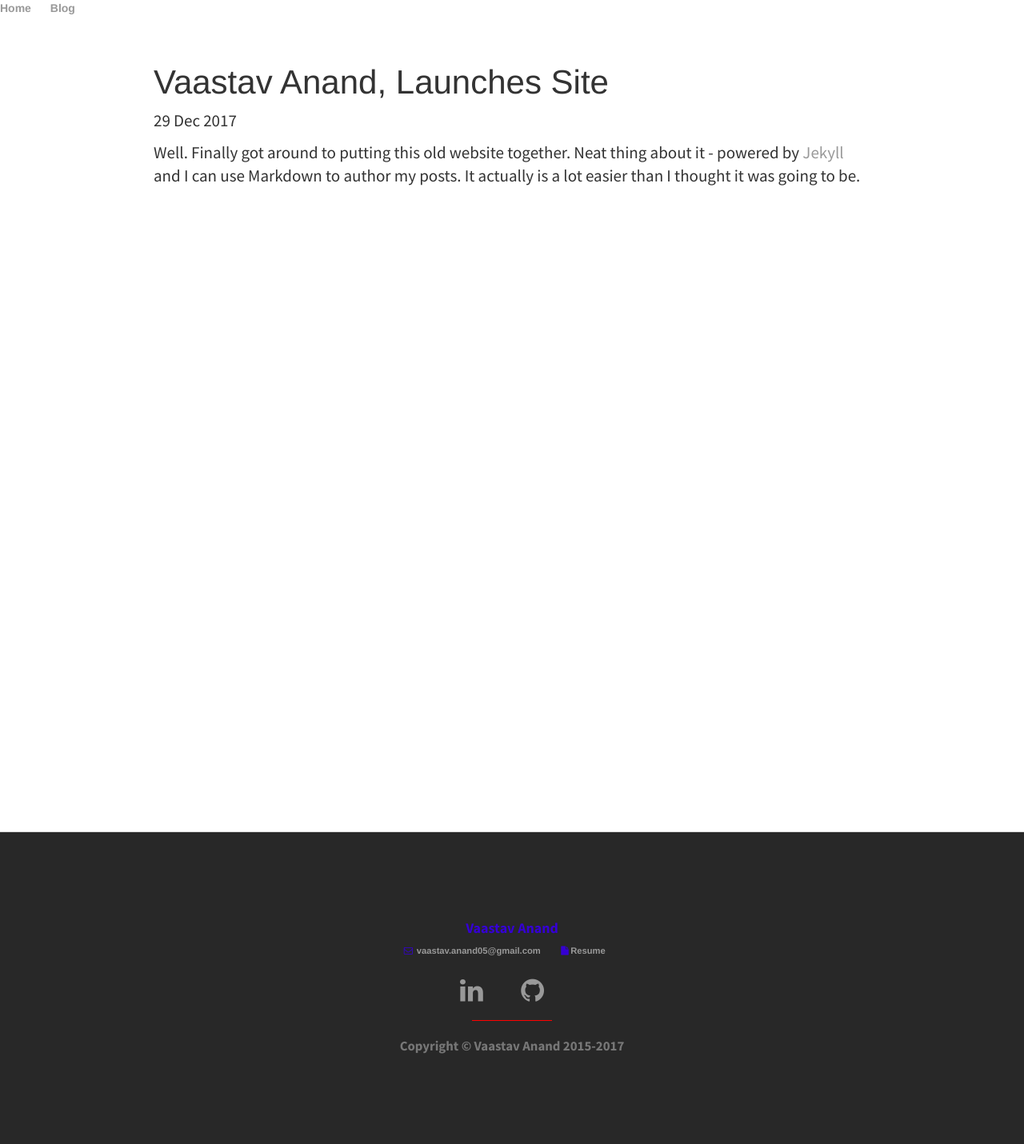
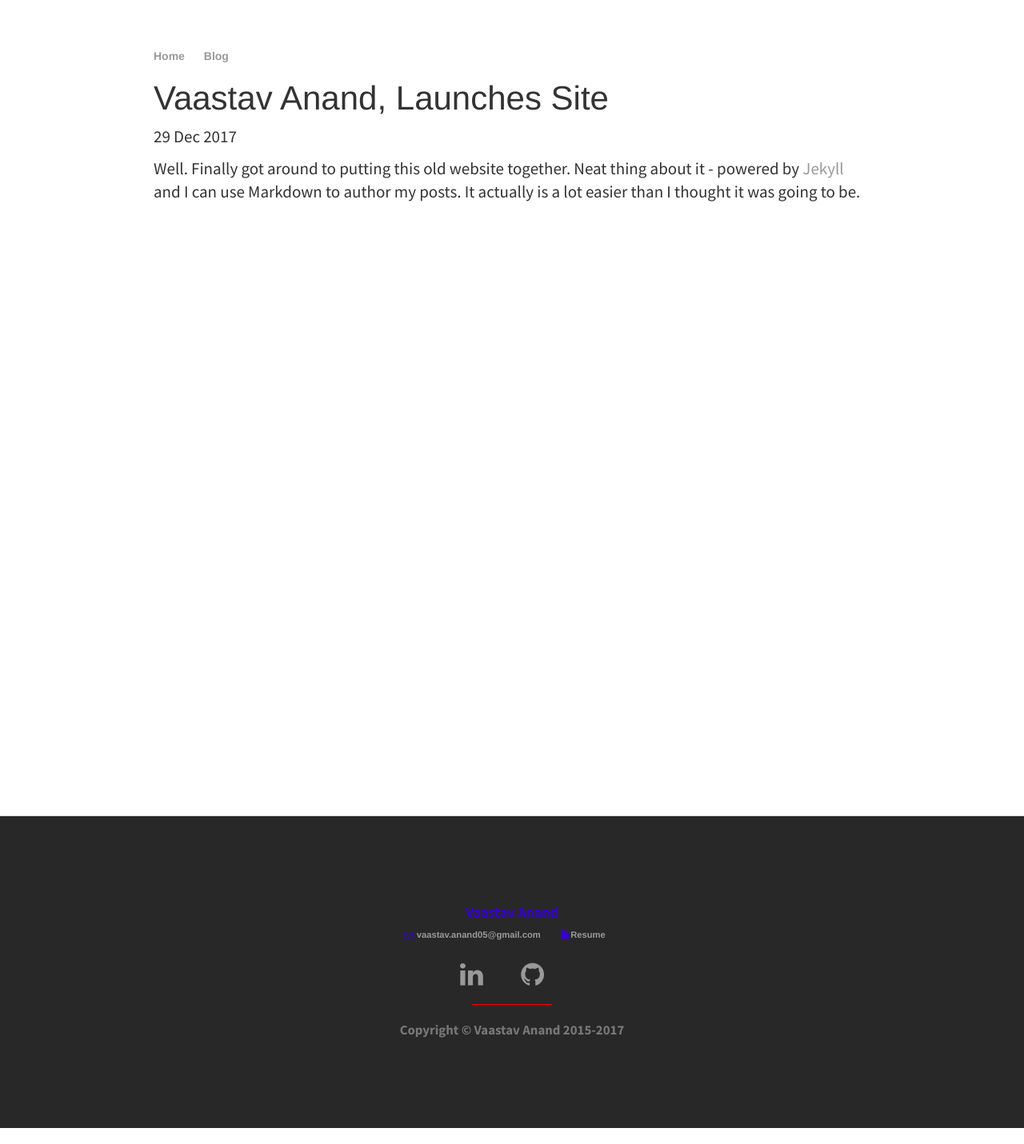
Before and after one commit to vaastav/vaastav.github.io, a Jekyll site: the page built from _posts/2017-12-29-Site-launch.md, in a window 1280 px wide. Shown: the whole page at 80% size. Built offline with Jekyll 4.4.1, drawn with Linux system fonts in a browser that asks for light colours.

Commit message:
Update layout

```diff
--- a/_layouts/default.html
+++ b/_layouts/default.html
@@ -17,15 +17,15 @@
         <link rel="shortcut icon" href="favicon.ico" type="image/x-icon">
     </head>
     <body>
-        <!-- Navigation -->
-		<nav>
-    		<ul>
-        		<li><a href="/">Home</a></li>
-        		<li><a href="/blog">Blog</a></li>
-    		</ul>
-		</nav>
 
         <div id="full">
+            <!-- Navigation -->
+		    <nav>
+                <ul>
+                    <li><a href="/">Home</a></li>
+                    <li><a href="/blog">Blog</a></li>
+                </ul>
+            </nav>
 
         {{ content }}
 
```
